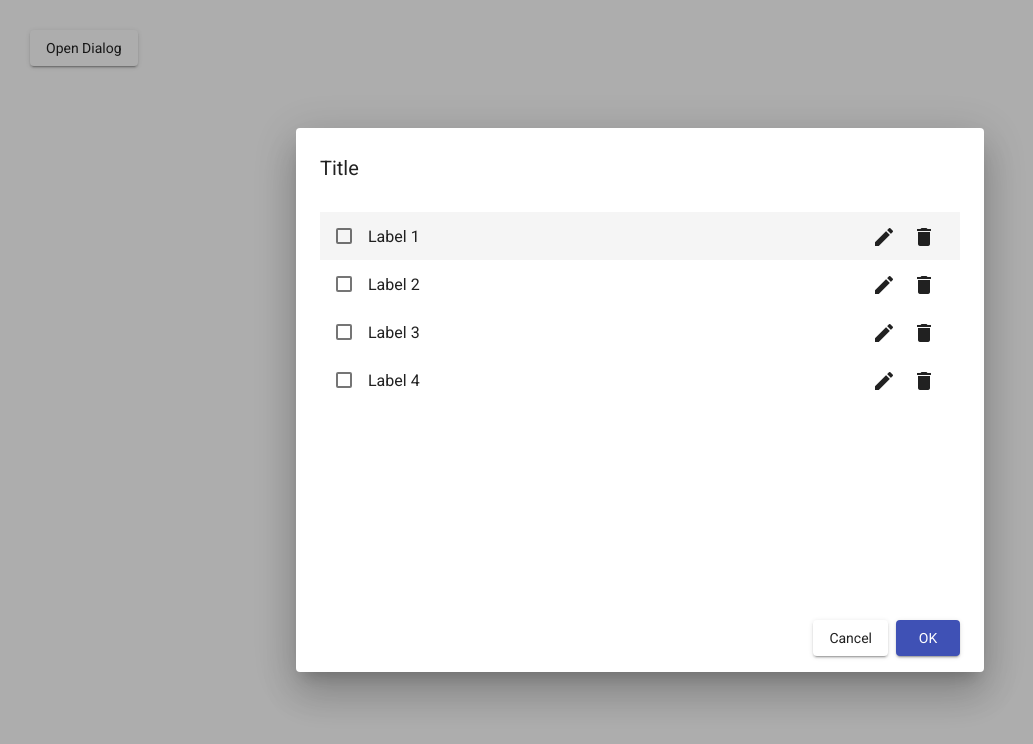
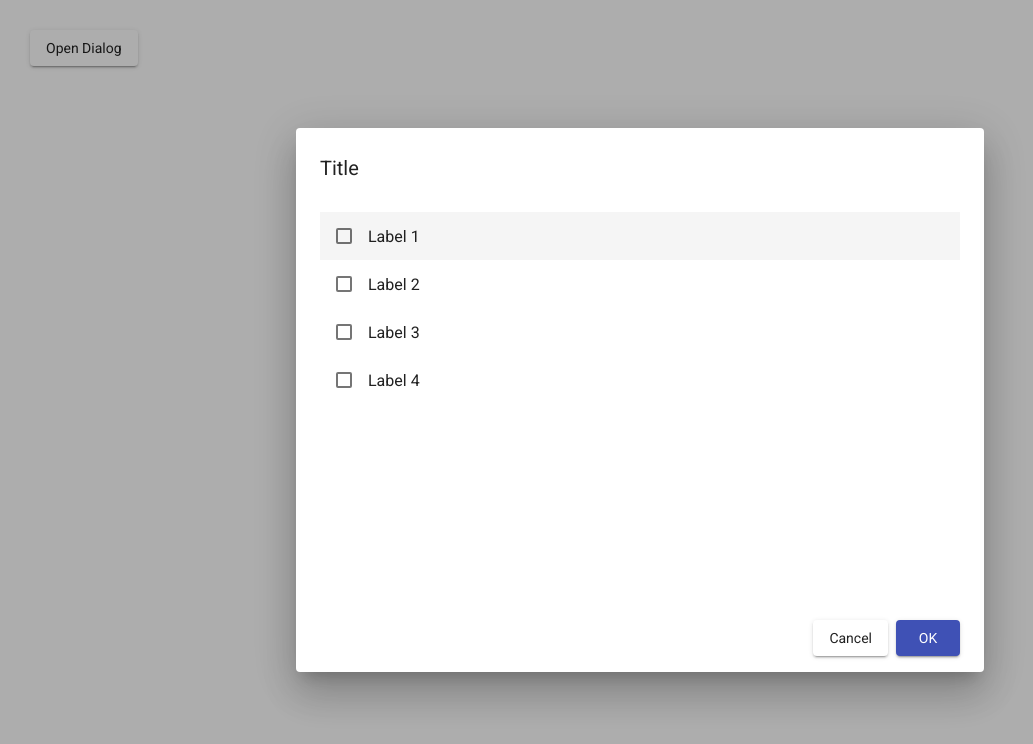
Before and after one commit to Sairam-Reddy/angular-label-dialog-module, an Angular app: page / in a window 1280 px wide. Both pictures are taken after a click on the button "Open Dialog". Shown: the top 744 px of the page, without its empty margins (0-1033 px from the left). Built offline with nearby package versions, Linux system fonts and the light colour scheme.

Commit message:
2 files modified

```diff
--- a/src/app/components/label-dialog/label-dialog.component.html
+++ b/src/app/components/label-dialog/label-dialog.component.html
@@ -5,6 +5,7 @@
     <mat-list-option
       checkboxPosition="before"
       role="listitem"
+      class="label-item"
       *ngFor="let label of data.labels"
     >
       <div fxFlex fxLayout="row" fxLayoutAlign="start center">
@@ -12,10 +13,10 @@
           {{ label.name }}
         </div>
         <div fxLayout="row" style="margin-left: auto">
-          <button mat-icon-button>
+          <button mat-icon-button class="label-item__action">
             <mat-icon>edit</mat-icon>
           </button>
-          <button mat-icon-button>
+          <button mat-icon-button class="label-item__action">
             <mat-icon>delete</mat-icon>
           </button>
         </div>
--- a/src/app/components/label-dialog/label-dialog.component.scss
+++ b/src/app/components/label-dialog/label-dialog.component.scss
@@ -2,3 +2,15 @@
   min-width: 50vw;
   min-height: 50vh;
 }
+
+.label-item {
+  &__action {
+    visibility: hidden;
+  }
+
+  &:hover {
+    .label-item__action {
+      visibility: visible;
+    }
+  }
+}
```
